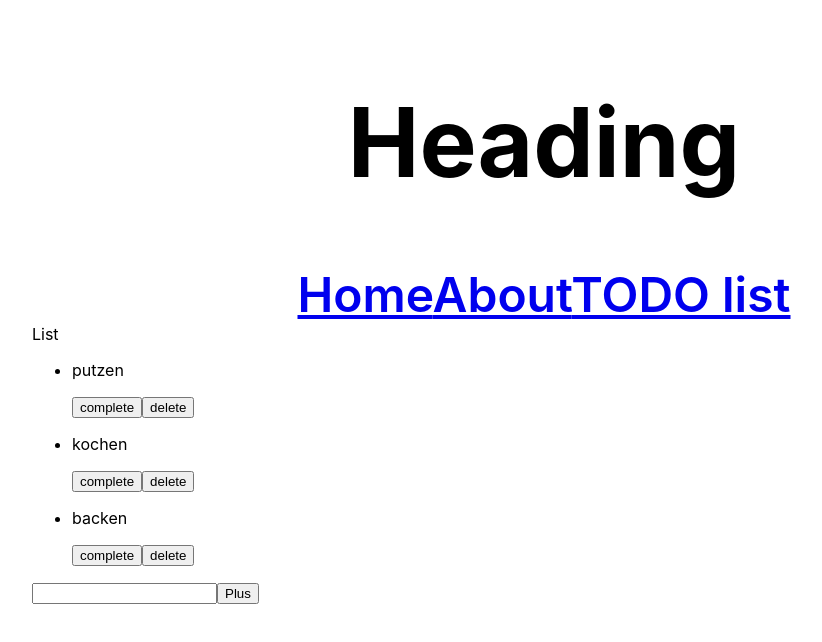
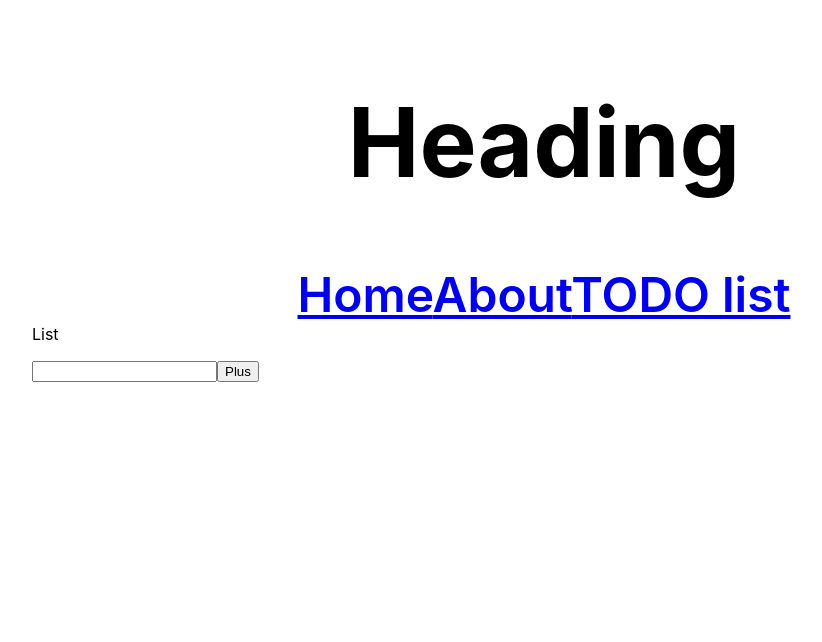
Before and after one commit to MarcoNanka/react-playground, a React (Create React App) app: page /list in a window 1280 px wide. Shown: the top 642 px of the page, without its empty margins (96-918 px from the left). Built offline with nearby package versions, Linux system fonts and the light colour scheme.

Commit message:
Save tasks locally

```diff
--- a/src/components/List.js
+++ b/src/components/List.js
@@ -1,23 +1,24 @@
-import {useState} from 'react';
+import { useState, useEffect } from 'react';
 
 const List = () => {
-   const initialTasks = [
-      {title: 'putzen', completed: false},
-      {title: 'kochen', completed: false},
-      {title: 'backen', completed: false},
-   ];
+    const [initialRender, setIntitialRender] = useState(false);
+    const [tasks, setTasks] = useState([]);
+    const [input, setInput] = useState('');
 
-   const [tasks, setTasks] = useState(
-      initialTasks
-   );
+    useEffect(() => {
+        const ls = localStorage.getItem('tasks');
 
-   const [input, setInput] = useState(
-      ''
-   );
+        if (!initialRender) {
+            if (ls) setTasks(JSON.parse(ls));
+            setIntitialRender(true);
+        } else {
+            localStorage.setItem('tasks', JSON.stringify(tasks));
+        }
+    }, [tasks, initialRender]);
 
     const deleteTask = (index) => {
         const newTasks = [...tasks];
-      newTasks.splice(index, 1); //löscht eintrag bei newTasks[index]
+        newTasks.splice(index, 1); // löscht eintrag bei newTasks[index]
         setTasks(newTasks);
     };
 
@@ -28,14 +29,14 @@ const List = () => {
     };
 
     const addTask = (title) => {
-      setTasks([...tasks, {title}])
+        if (title) setTasks([...tasks, { title }]);
     };
     return (
-      <div className="list">
+        <div className='list'>
             List
             <ul>
-            {tasks.map((task, index)=>(
-            <li key={index} className = {task.completed ? 'completed' : null}>
+                {tasks.map((task, index) => (
+                    <li key={index} className={task.completed ? 'completed' : null}>
                         <div>
                             <p>{task.title}</p>
                             <button onClick={() => completeTask(index)}>complete</button>
@@ -44,16 +45,18 @@ const List = () => {
                     </li>
                 ))}
             </ul>
-         <form onSubmit={(e) => {
+            <form
+                onSubmit={(e) => {
                     e.preventDefault();
                     addTask(input);
                     setInput('');
-            }}>
-            <input value={input} onChange={(e) => setInput(e.target.value)} type="text" />
+                }}
+            >
+                <input value={input} onChange={(e) => setInput(e.target.value)} type='text' />
                 <button>Plus</button>
             </form>
         </div>
-    )
-}
+    );
+};
 
 export default List;
```
Lines whose indentation alone changed are shown as unchanged.
